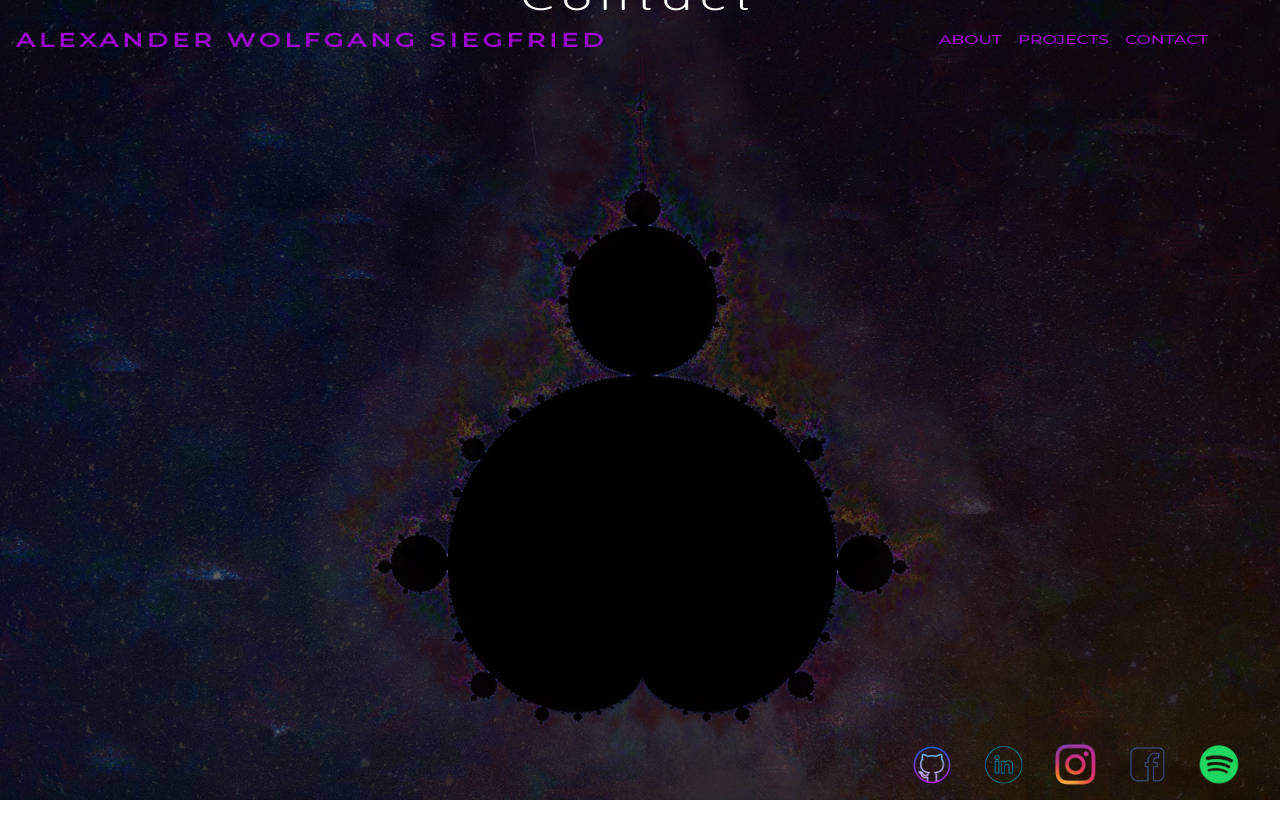
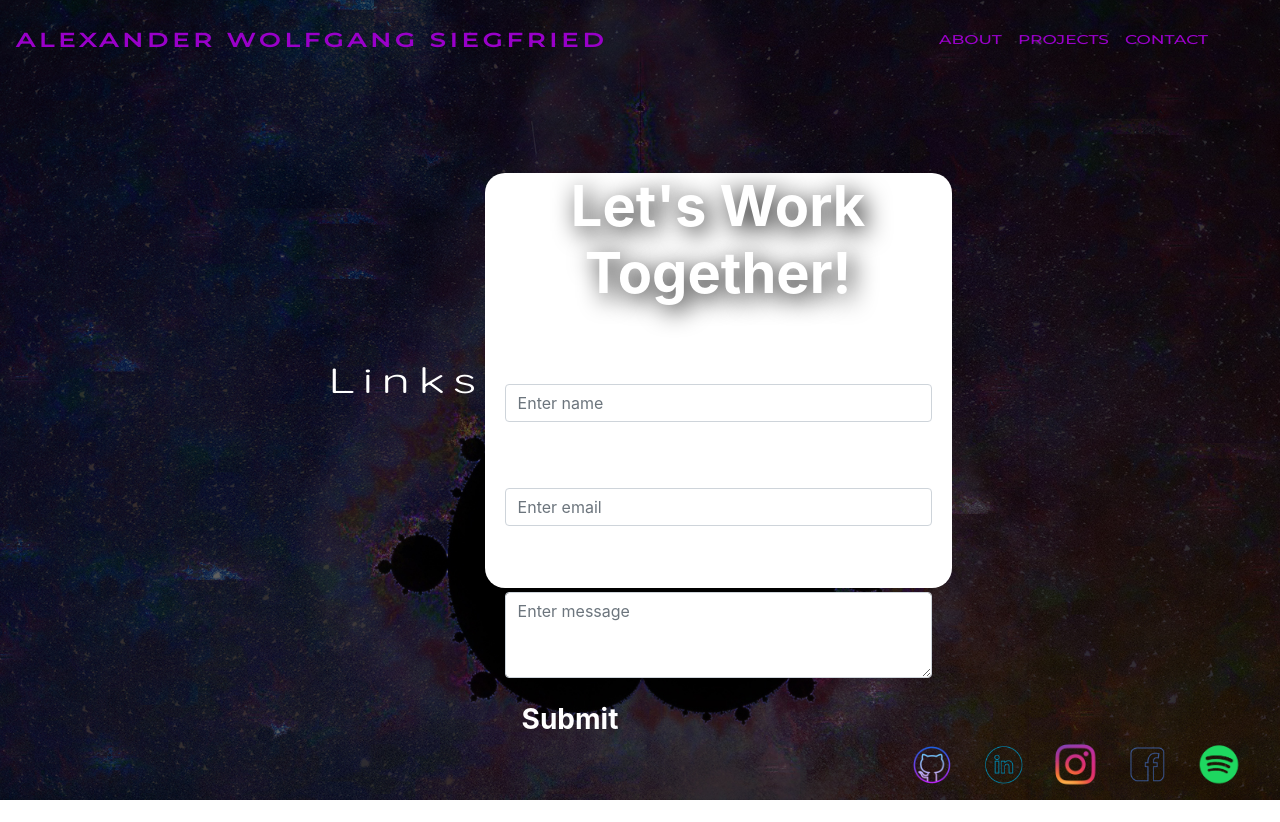
Before and after one commit to AWSiegfried/portfolio, a React (Create React App) app in the folder client/: page /contact in a window 1280 px wide. Built offline with nearby package versions, Linux system fonts and the light colour scheme.

Commit message:
emailjs start

```diff
--- a/client/package.json
+++ b/client/package.json
@@ -7,6 +7,7 @@
     "@testing-library/react": "^11.2.5",
     "@testing-library/user-event": "^12.7.3",
     "bootstrap": "^4.6.0",
+    "emailjs-com": "^2.6.4",
     "react": "^17.0.1",
     "react-bootstrap": "^1.5.0",
     "react-dom": "^17.0.1",
--- a/client/src/components/Title/Title.js
+++ b/client/src/components/Title/Title.js
@@ -9,7 +9,7 @@ function Title() {
     <div className="title-text">
       { (location.pathname.includes("about")) ? "About Me"
         : location.pathname.includes("projects") ? "Projects"
-        : "Contact"}
+        : "Links"}
     </div>
   );
 }
--- a/client/src/pages/Contact/Contact.css
+++ b/client/src/pages/Contact/Contact.css
@@ -7,7 +7,19 @@
     margin-bottom: -5vh;
     padding-bottom: 5vh;
     display: flex;
-    flex-direction: column;
+    flex-direction: row;
     align-items: center;
     object-fit: contain;
+    justify-content: center;
 }
+
+.contact-links {
+}
+
+.contact-card {
+    background: white;
+    width: 467px;
+    height: 415px;
+    border-radius: 20px;
+
+}
--- a/client/src/pages/Contact/Contact.js
+++ b/client/src/pages/Contact/Contact.js
@@ -1,18 +1,18 @@
-import React from 'react'
+import React, { useState } from "react";
 import { Nav } from "react-bootstrap";
+import emailjs from "emailjs-com";
 
 //Styles
-import "./Contact.css"
+import "./Contact.css";
 
 //Background
-import {Projects as background} from "../../assets/backgrounds/allbackgrounds"
+import { Projects as background } from "../../assets/backgrounds/allbackgrounds";
 
 //Componenets
-import {Title} from "../../components/allComponents"
+import { Title } from "../../components/allComponents";
 
 function Contact() {
-
-    const styles= {
+  const styles = {
     background: {
       backgroundImage: `url("${background}")`,
       padding: "0",
@@ -21,17 +21,129 @@ function Contact() {
       backgroundAttachment: "fixed",
       backgroundRepeat: "no-repeat",
       // marginBottom: "0"
-
     },
     p: {
-            marginBottom: ".5rem"
+      marginBottom: ".5rem",
+    },
+    shadow: {
+      textShadow: "5px 5px 25px black",
+    },
+    yellow: {
+      color: "#F7B801",
+    },
+  };
+
+  const [form, setForm] = useState({
+    user_name: "",
+    user_email: "",
+    message: "",
+  });
+
+  const handleSubmit = (event) => {
+    event.preventDefault();
+    emailjs
+      .sendForm(
+        "service_s7bqtul",
+        "template_p0gthlj",
+        event.target,
+        "user_3HcYoVvlGR750T1iaPkne"
+      )
+      .then(
+        (result) => {
+          console.log(result.text);
+          setForm({
+            user_name: "",
+            user_email: "",
+            message: "",
+          });
+        },
+        (error) => {
+          console.log(error.text);
         }
-    }
+      );
+  };
+
   return (
     <div className="contact-container" style={styles.background}>
-            <Title/>
+      <div className="contact-links">
+        <Title />
       </div>
-    )
+      <div style={{ color: "white" }} className="contact-card">
+
+        <section className="form-group">
+          <h1
+            class="display-4 font-weight-bold text-white text-center"
+            style={styles.shadow}
+          >
+            Let's Work Together!
+          </h1>
+          <article class="card-body">
+            <form onSubmit={handleSubmit}>
+              <div className="form-group">
+                <input type="hidden" name="contact_number" />
+                <label for="name" class="text-white">
+                  <h3>Name</h3>
+                </label>
+                <input
+                  type="text"
+                  name="user_name"
+                  value={form.user_name}
+                  class="form-control"
+                  placeholder="Enter name"
+                  onChange={(e) =>
+                    setForm({ ...form, user_name: e.target.value })
+                  }
+                />
+              </div>
+              <div className="form-group">
+                <label for="Email" className="text-white">
+                  <h3>Email address</h3>
+                </label>
+                <input
+                  type="email"
+                  name="user_email"
+                  value={form.user_email}
+                  className="form-control"
+                  aria-describedby="emailHelp"
+                  placeholder="Enter email"
+                  onChange={(e) =>
+                    setForm({ ...form, user_email: e.target.value })
+                  }
+                />
+              </div>
+              <div className="form-group">
+                <label for="message" className="text-white">
+                  <h3>Message</h3>
+                </label>
+                <textarea
+                  name="message"
+                  value={form.message}
+                  className="form-control"
+                  rows="3"
+                  placeholder="Enter message"
+                  onChange={(e) =>
+                    setForm({ ...form, message: e.target.value })
+                  }
+                />
+              </div>
+              <button
+                type="submit"
+                value="send"
+                className="btn btn-lg text-white repo"
+              >
+                <h3
+                  className="font-weight-bold"
+                  style={{ marginBottom: "-.5px", textShadow: "none" }}
+                >
+                  Submit
+                </h3>
+              </button>
+            </form>
+          </article>
+        </section>
+      </div>
+    </div>
+  );
 }
 
 export default Contact;
```
Also changed, not shown: 1 other file (tests, documents, lock files or other folders). Lines whose indentation alone changed are shown as unchanged.
